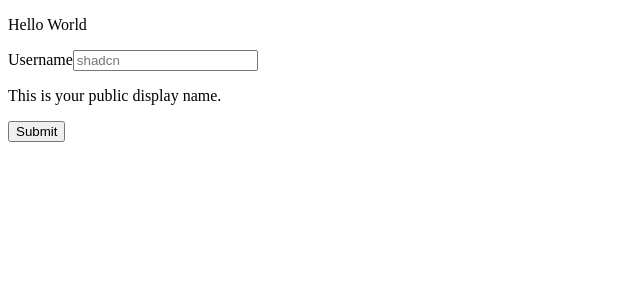
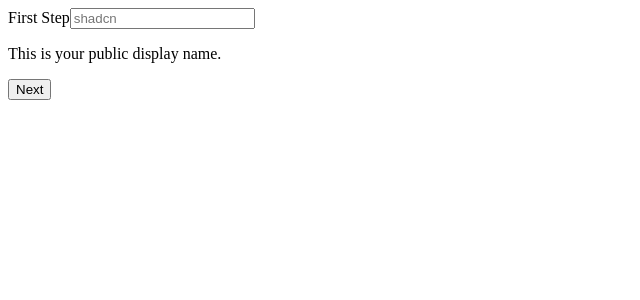
Before and after one commit to 9d8dev/slider, a Next.js app: page / in a window 1280 px wide. Shown: the top 300 px of the page, without its empty margins (0-640 px from the left). Built offline with nearby package versions, Linux system fonts and the light colour scheme.

Commit message:
create multiple steps and state management

```diff
--- a/app/page.tsx
+++ b/app/page.tsx
@@ -1,10 +1,9 @@
 import Image from "next/image";
-import { MultiStepForm } from "@/components/form";
+import { MultiStepForm } from "@/components/multi-step-form";
 
 export default function Home() {
   return (
-    <main className="p-12">
-      <p>Hello World</p>
+    <main className="p-6 md:p-12 h-screen w-screen flex items-center justify-center">
       <MultiStepForm />
     </main>
   );
--- a/components/form.tsx
+++ /dev/null
@@ -1,64 +0,0 @@
-"use client";
-
-import { zodResolver } from "@hookform/resolvers/zod";
-import { useForm } from "react-hook-form";
-import { z } from "zod";
-
-import { Button } from "@/components/ui/button";
-import {
-  Form,
-  FormControl,
-  FormDescription,
-  FormField,
-  FormItem,
-  FormLabel,
-  FormMessage,
-} from "@/components/ui/form";
-import { Input } from "@/components/ui/input";
-
-const formSchema = z.object({
-  username: z.string().min(2, {
-    message: "Username must be at least 2 characters.",
-  }),
-});
-
-export function MultiStepForm() {
-  // 1. Define your form.
-  const form = useForm<z.infer<typeof formSchema>>({
-    resolver: zodResolver(formSchema),
-    defaultValues: {
-      username: "",
-    },
-  });
-
-  // 2. Define a submit handler.
-  function onSubmit(values: z.infer<typeof formSchema>) {
-    // Do something with the form values.
-    // ✅ This will be type-safe and validated.
-    console.log(values);
-  }
-
-  return (
-    <Form {...form}>
-      <form onSubmit={form.handleSubmit(onSubmit)} className="space-y-8">
-        <FormField
-          control={form.control}
-          name="username"
-          render={({ field }) => (
-            <FormItem>
-              <FormLabel>Username</FormLabel>
-              <FormControl>
-                <Input placeholder="shadcn" {...field} />
-              </FormControl>
-              <FormDescription>
-                This is your public display name.
-              </FormDescription>
-              <FormMessage />
-            </FormItem>
-          )}
-        />
-        <Button type="submit">Submit</Button>
-      </form>
-    </Form>
-  );
-}
--- /dev/null
+++ b/components/multi-step-form.tsx
@@ -0,0 +1,142 @@
+"use client";
+
+import { useState } from "react"; // Import useState
+import { zodResolver } from "@hookform/resolvers/zod";
+import { useForm } from "react-hook-form";
+import { z } from "zod";
+
+import { Button } from "@/components/ui/button";
+import {
+  Form,
+  FormControl,
+  FormDescription,
+  FormField,
+  FormItem,
+  FormLabel,
+  FormMessage,
+} from "@/components/ui/form";
+import { Input } from "@/components/ui/input";
+
+const formSchema = z.object({
+  username: z.string().min(2, {
+    message: "Username must be at least 2 characters.",
+  }),
+  // Add more fields as needed for other steps
+});
+
+export function MultiStepForm() {
+  const [currentStep, setCurrentStep] = useState(1); // Step state
+  const totalSteps = 3; // Adjust based on the number of steps you have
+
+  const form = useForm<z.infer<typeof formSchema>>({
+    resolver: zodResolver(formSchema),
+    defaultValues: {
+      username: "",
+      // Initialize default values for other fields
+    },
+  });
+
+  function onSubmit(values: z.infer<typeof formSchema>) {
+    console.log(values);
+    // Handle final submission here
+  }
+
+  // Function to go to the next step
+  const nextStep = () => {
+    if (currentStep < totalSteps) {
+      setCurrentStep(currentStep + 1);
+    } else {
+      form.handleSubmit(onSubmit)(); // Submit at the last step
+    }
+  };
+
+  // Function to go back to the previous step
+  const prevStep = () => {
+    if (currentStep > 1) {
+      setCurrentStep(currentStep - 1);
+    }
+  };
+
+  return (
+    <Form {...form}>
+      <form
+        onSubmit={(e) => e.preventDefault()} // Prevent form submission on intermediate steps
+        className="space-y-8 md:min-w-96"
+      >
+        {currentStep === 1 && <FirstStep form={form} />}
+        {currentStep === 2 && <SecondStep form={form} />}
+        {currentStep === 3 && <ContactStep form={form} />}
+
+        <div id="button-container" className="flex gap-2">
+          <Button onClick={nextStep}>
+            {currentStep === totalSteps ? "Submit" : "Next"}
+          </Button>{" "}
+          {currentStep > 1 && (
+            <Button variant="link" onClick={prevStep}>
+              Back
+            </Button>
+          )}
+        </div>
+      </form>
+    </Form>
+  );
+}
+
+// Step Components
+
+const FirstStep = (form: any) => {
+  return (
+    <FormField
+      control={form.control}
+      name="username"
+      render={({ field }) => (
+        <FormItem>
+          <FormLabel>First Step</FormLabel>
+          <FormControl>
+            <Input placeholder="shadcn" {...field} />
+          </FormControl>
+          <FormDescription>This is your public display name.</FormDescription>
+          <FormMessage />
+        </FormItem>
+      )}
+    />
+  );
+};
+
+const SecondStep = (form: any) => {
+  return (
+    <FormField
+      control={form.control}
+      name="username"
+      render={({ field }) => (
+        <FormItem>
+          <FormLabel>Second Step</FormLabel>
+          <FormControl>
+            <Input placeholder="shadcn" {...field} />
+          </FormControl>
+          <FormDescription>This is your public display name.</FormDescription>
+          <FormMessage />
+        </FormItem>
+      )}
+    />
+  );
+};
+
+const ContactStep = (form: any) => {
+  return (
+    <FormField
+      control={form.control}
+      name="username"
+      render={({ field }) => (
+        <FormItem>
+          <FormLabel>Username</FormLabel>
+          <FormControl>
+            <Input placeholder="shadcn" {...field} />
+          </FormControl>
+          <FormDescription>This is your public display name.</FormDescription>
+          <FormMessage />
+        </FormItem>
+      )}
+    />
+  );
+};
```
Also changed, not shown: components/slides/first.tsx (deleted).
